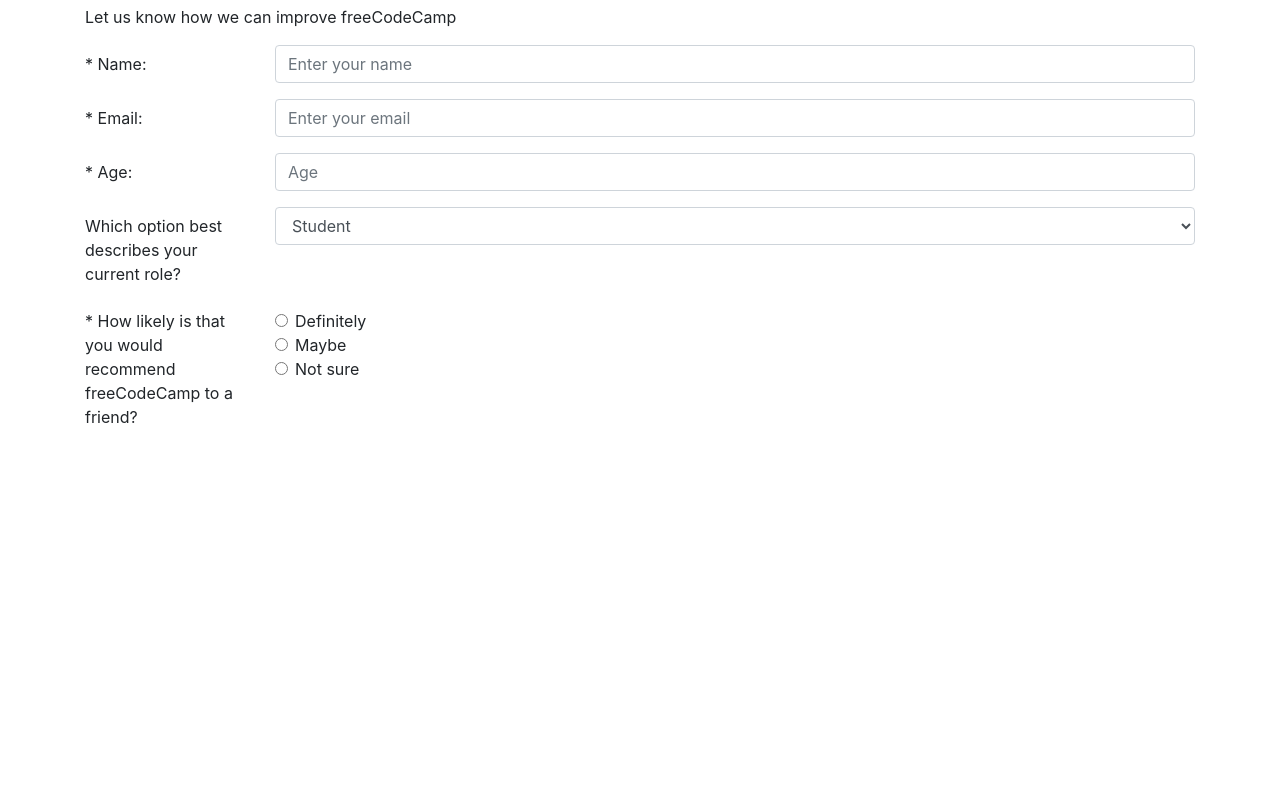
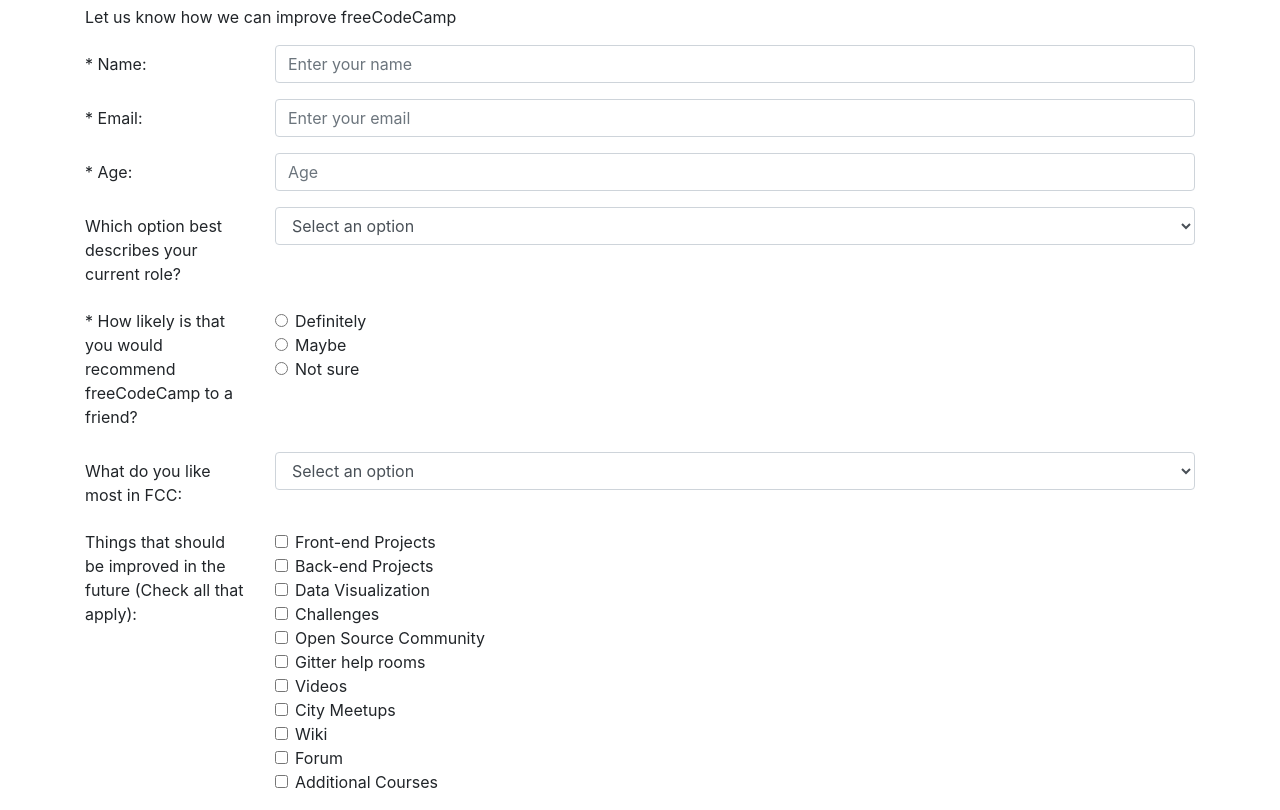
Before and after one commit to ciricstefan/fcc-survey-form, a plain HTML site: page index.html in a window 1280 px wide. Shown: the part 51-861 px from the top of the page. Before the commit the page ends 800 px from the top, so only its background shows below. Drawn offline with nearby package versions, Linux system fonts and the light colour scheme.

Commit message:
Add second dropdown and checkbox

```diff
--- a/index.html
+++ b/index.html
@@ -38,7 +38,8 @@
                     <div class="form-group row">
                         <label for="role" id="dropdown" class="col-sm-2 col-form-label">Which option best describes your current role?</label>
                         <div class="col-sm-10">
-                            <select name="" id="dropdown" class="form-control">
+                            <select id="dropdown" class="form-control">
+                                <option selected disabled>Select an option</option>
                                 <option>Student</option>
                                 <option>Full Time Job</option>
                                 <option>Full Time Learner</option>
@@ -68,6 +69,69 @@
                         </div>
                     </fieldset>
 
+                    <div class="form-group row">
+                        <label for="like" class="col-sm-2 col-form-label">What do you like most in FCC:</label>
+                        <div class="col-sm-10">
+                            <select id="like" class="form-control">
+                                <option selected disabled>Select an option</option>
+                                <option>Challenges</option>
+                                <option>Projects</option>
+                                <option>Community</option>
+                                <option>Open Source</option>
+                            </select>
+                        </div>
+                    </div>
+
+                    <div class="form-group row">
+                        <div class="col-sm-2">Things that should be improved in the future (Check all that apply):</div>
+                        <div class="col-sm-10">
+                            <div class="form-check">
+                                <input class="form-check-input" type="checkbox" id="op1">
+                                <label for="op1" class="form-check-label">Front-end Projects</label>
+                            </div>
+                            <div class="form-check">
+                                <input class="form-check-input" type="checkbox" id="op2">
+                                <label for="op2" class="form-check-label">Back-end Projects</label>
+                            </div>
+                            <div class="form-check">
+                                <input class="form-check-input" type="checkbox" id="op3">
+                                <label for="op3" class="form-check-label">Data Visualization</label>
+                            </div>
+                            <div class="form-check">
+                                <input class="form-check-input" type="checkbox" id="op4">
+                                <label for="op4" class="form-check-label">Challenges</label>
+                            </div>
+                            <div class="form-check">
+                                <input class="form-check-input" type="checkbox" id="op5">
+                                <label for="op5" class="form-check-label">Open Source Community</label>
+                            </div>
+                            <div class="form-check">
+                                <input class="form-check-input" type="checkbox" id="op6">
+                                <label for="op6" class="form-check-label">Gitter help rooms</label>
+                            </div>
+                            <div class="form-check">
+                                <input class="form-check-input" type="checkbox" id="op7">
+                                <label for="op7" class="form-check-label">Videos</label>
+                            </div>
+                            <div class="form-check">
+                                <input class="form-check-input" type="checkbox" id="op8">
+                                <label for="op8" class="form-check-label">City Meetups</label>
+                            </div>
+                            <div class="form-check">
+                                <input class="form-check-input" type="checkbox" id="op9">
+                                <label for="op9" class="form-check-label">Wiki</label>
+                            </div>
+                            <div class="form-check">
+                                <input class="form-check-input" type="checkbox" id="op10">
+                                <label for="op10" class="form-check-label">Forum</label>
+                            </div>
+                            <div class="form-check">
+                                <input class="form-check-input" type="checkbox" id="op11">
+                                <label for="op11" class="form-check-label">Additional Courses</label>
+                            </div>
+                        </div>
+                    </div>
+
                 </form>
             </div>
         </main>
```
